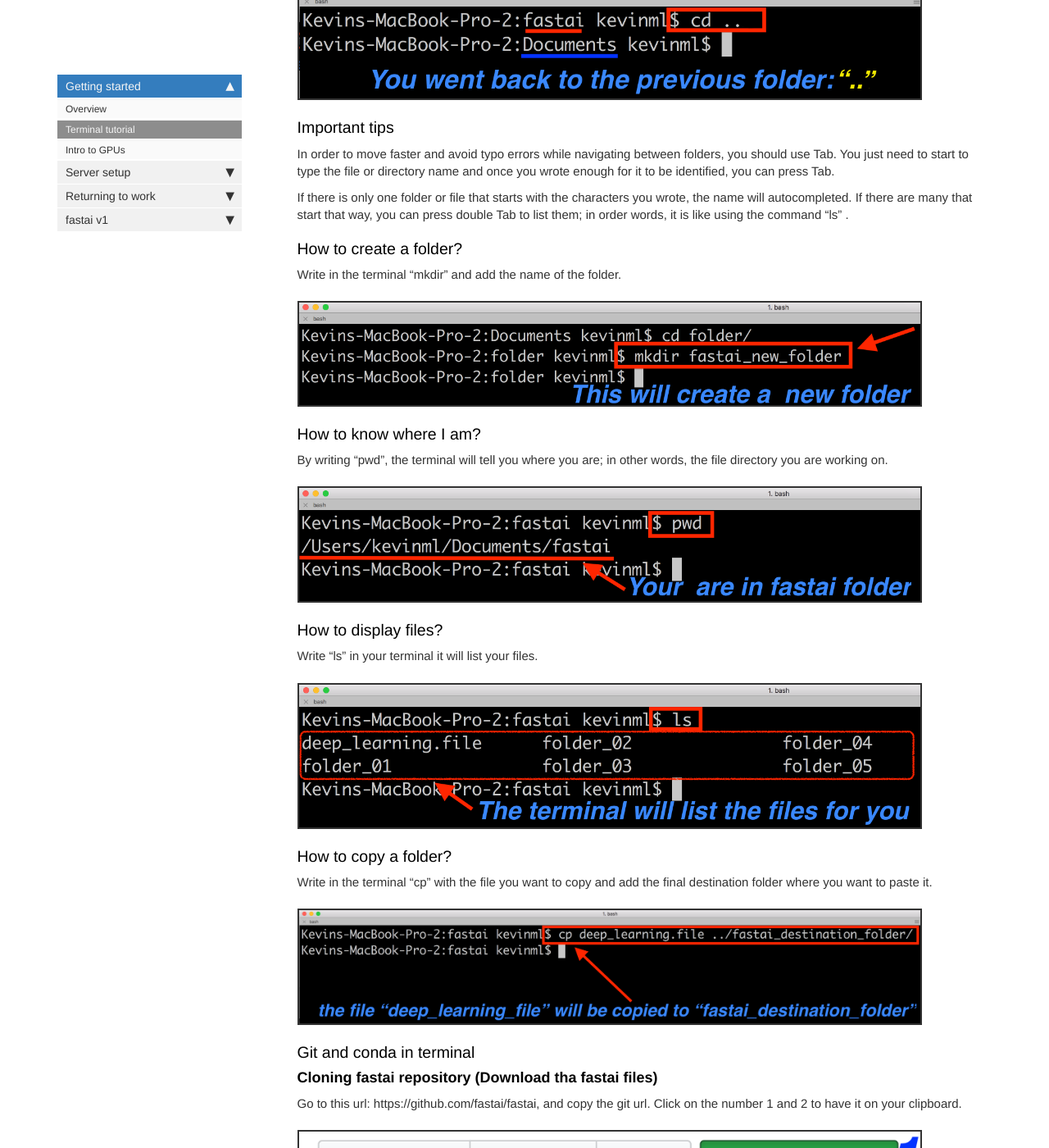
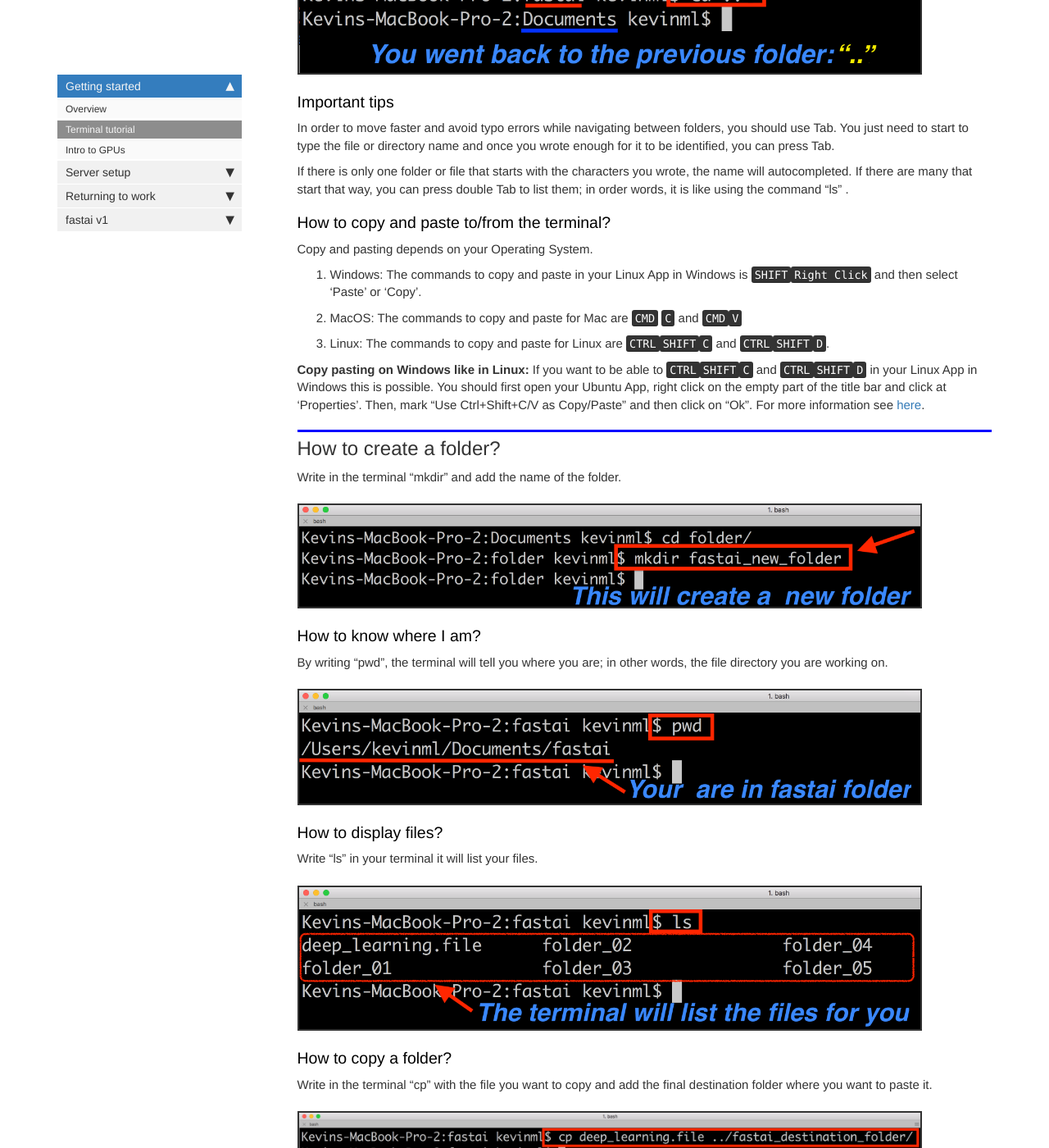
Before and after one commit to tamersalama/course-v3, a Jekyll site: the page built from docs/terminal_tutorial.md, in a window 1280 px wide and 1400 px high, scrolled down 1908 px. Shown: the whole window at 82% size. Built offline with Jekyll 4.4.1, drawn with Linux system fonts in a browser that asks for light colours; nearby versions of some CDN libraries; comment, search, counter and statistics services are not loaded; some of the changed text lies outside the part shown.

Commit message:
Copy and pasting from termianl

```diff
--- a/docs/terminal_tutorial.md
+++ b/docs/terminal_tutorial.md
@@ -54,7 +52,18 @@ In order to move faster and avoid typo errors while navigating between folders,
 
 If there is only one folder or file that starts with the characters you wrote, the name will autocompleted. If there are many that start that way, you can press double Tab to list them; in order words, it is like using the command "ls" .
 
-### How to create a folder?
+### How to copy and paste to/from the terminal?
+
+Copy and pasting depends on your Operating System.
+
+1. Windows: The commands to copy and paste in your Linux App in Windows is <kbd>SHIFT</kbd><kbd>Right Click</kbd> and then select 'Paste' or 'Copy'.
+2. MacOS: The commands to copy and paste for Mac are <kbd>CMD</kbd> <kbd>C</kbd> and <kbd>CMD</kbd><kbd>V</kbd>
+3. Linux: The commands to copy and paste for Linux are <kbd>CTRL</kbd><kbd>SHIFT</kbd><kbd>C</kbd> and <kbd>CTRL</kbd><kbd>SHIFT</kbd><kbd>D</kbd>.
+
+**Copy pasting on Windows like in Linux:** If you want to be able to <kbd>CTRL</kbd><kbd>SHIFT</kbd><kbd>C</kbd> and <kbd>CTRL</kbd><kbd>SHIFT</kbd><kbd>D</kbd> in your Linux App in Windows this is possible. You should first open your Ubuntu App, right click on the empty part of the title bar and click at 'Properties'. Then, mark “Use Ctrl+Shift+C/V as Copy/Paste” and then click on "Ok". For more information see [here](https://www.howtogeek.com/353200/how-to-enable-copy-and-paste-keyboard-shortcuts-in-windows-10s-bash-shell/).
+
+## How to create a folder?
+
 Write in the terminal "mkdir” and add the name of the folder.
 
 <img alt="mkdir" src="/images/terminal/terminal_mkdir.png" class="screenshot">
@@ -77,7 +86,7 @@ Write in the terminal “cp” with the file you want to copy and add the final
 
 ### Git and conda in terminal
 
-#### Cloning fastai repository (Download tha fastai files)
+#### Cloning fastai repository (Download the fastai files)
 
 Go to this url: https://github.com/fastai/fastai, and copy the git url. Click on the number 1 and 2 to have it on your clipboard.
 
```
Also changed, not shown: other parts of docs/terminal_tutorial.md (+1 -3 lines), docs/start_gcp.md (+1 -1 lines).
